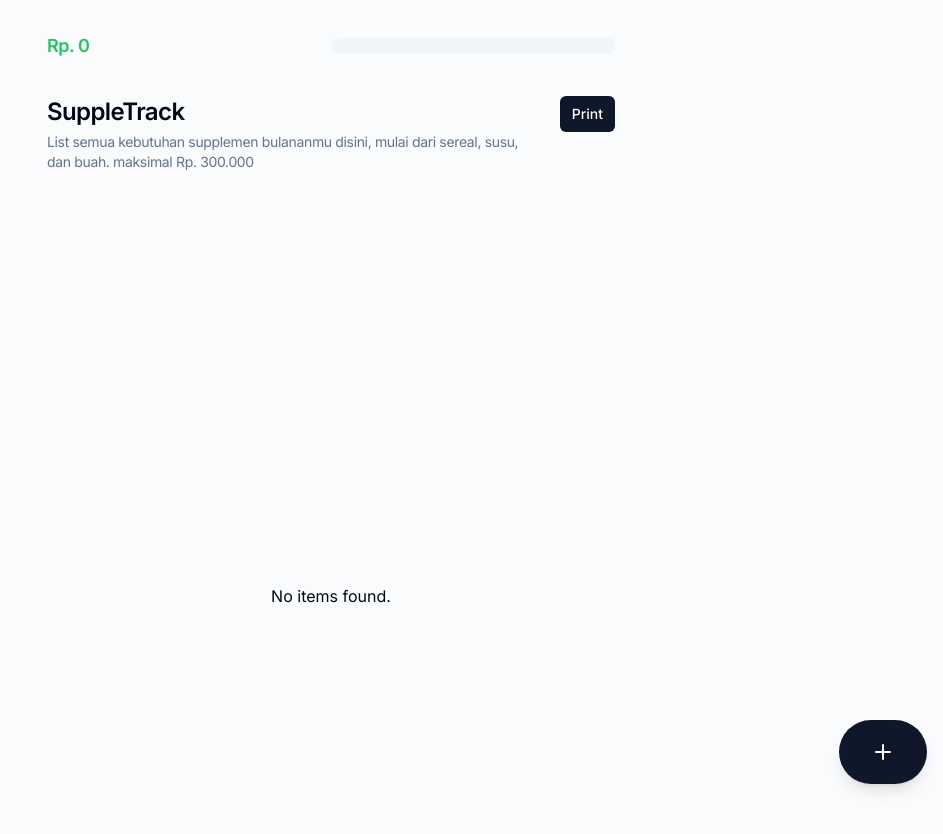
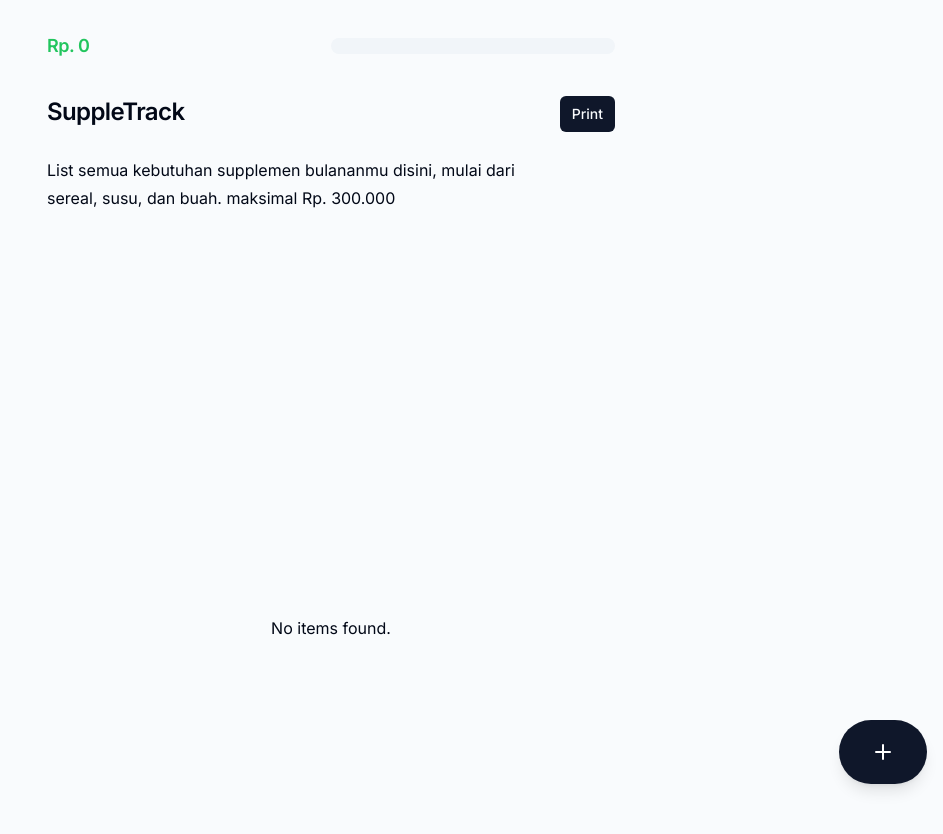
Before and after one commit to fleetimee/suplement-calc, a Next.js app: page / in a window 1280 px wide. Shown: the top 834 px of the page, without its empty margins (337-1280 px from the left). Built offline with nearby package versions, Linux system fonts and the light colour scheme.

Commit message:
Remove unused imports and update text in TitleSection component

```diff
--- a/src/app/(lobby)/page.tsx
+++ b/src/app/(lobby)/page.tsx
@@ -1,7 +1,5 @@
 "use client";
 
-import { AddCartDialog } from "@/components/drawer-desktop";
-import { FloatingActionButton } from "@/components/floating-action-button";
 import { ListSection } from "@/container/home-page/list-section";
 import { TitleSection } from "@/container/home-page/title-section";
 
--- a/src/container/home-page/title-section/index.tsx
+++ b/src/container/home-page/title-section/index.tsx
@@ -7,11 +7,7 @@ export function TitleSection() {
         <h3 className="scroll-m-20 text-2xl font-semibold tracking-tight">
           SuppleTrack
         </h3>
-        <p
-          className="text-sm text-muted-foreground
-            sm:grow-0 sm:shrink-0 sm:mt-0 sm:mb-2 sm:text-sm sm:text-left sm:leading-5 sm:tracking-tight sm:text-muted-foreground max-w-[36rem]
-          "
-        >
+        <p className="leading-7 [&:not(:first-child)]:mt-6">
           List semua kebutuhan supplemen bulananmu disini, mulai dari sereal,
           susu, dan buah. maksimal Rp. 300.000
         </p>
```
